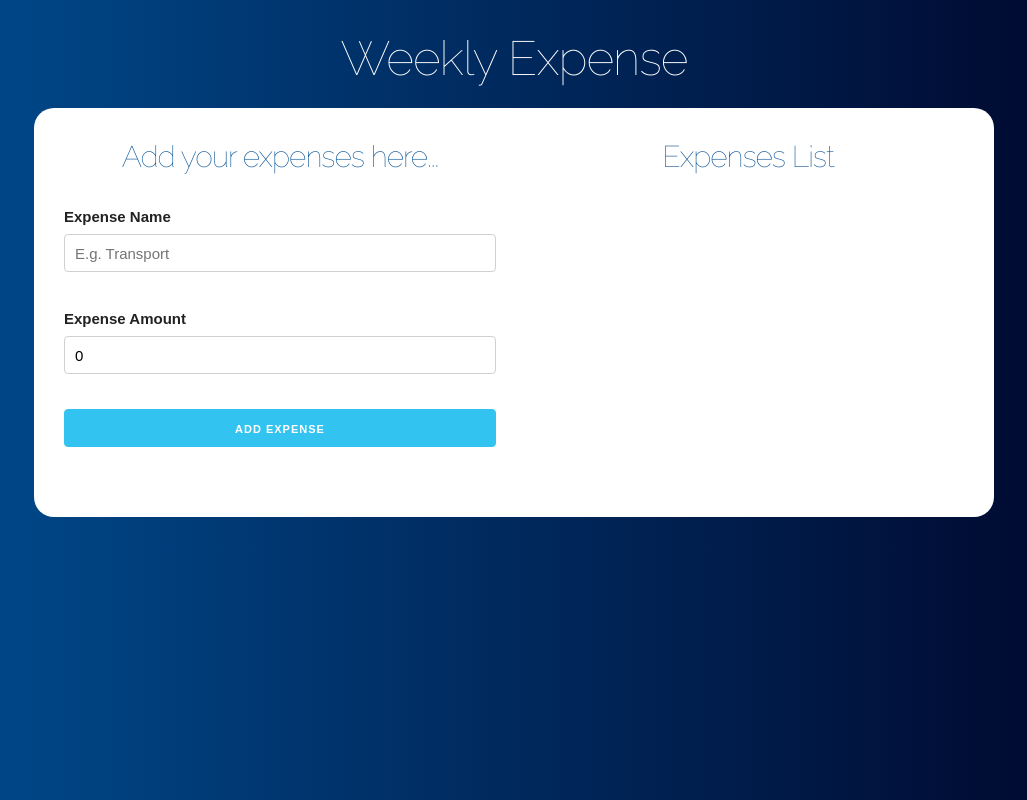
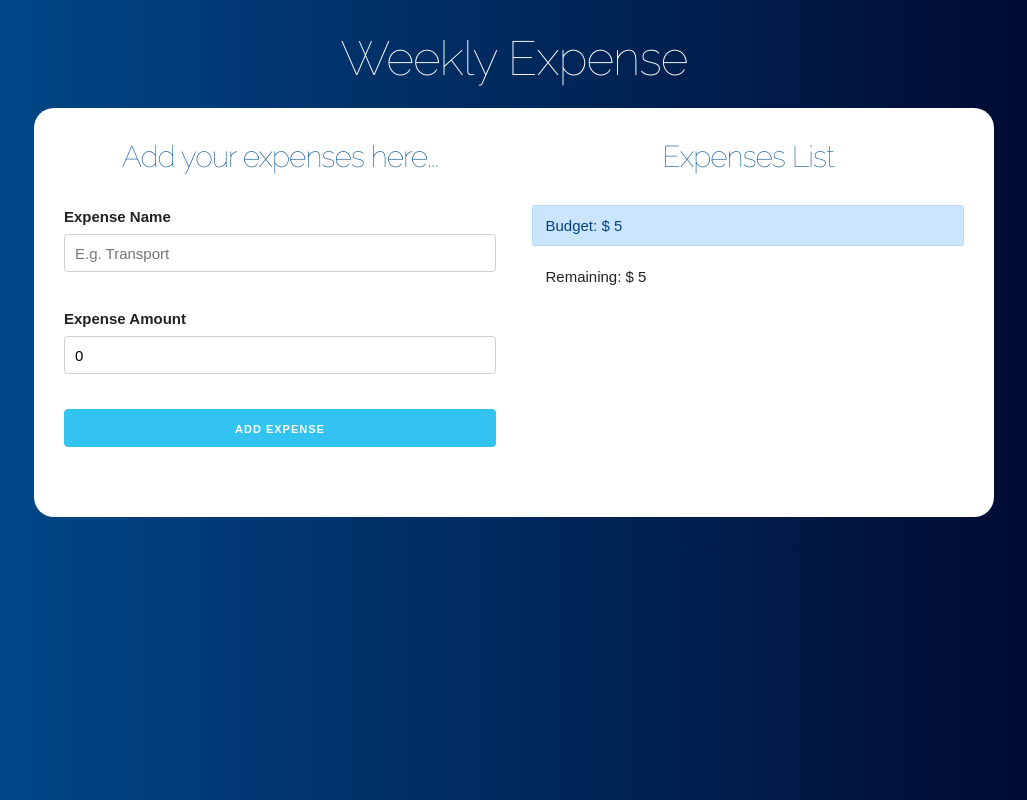
Before and after one commit to JnDiego/budget_management, a React (Create React App) app: page / in a window 1280 px wide. Both pictures are taken after typing "5" into the empty fields and a click on the input "Define budget". Shown: the whole page, without its empty margins (126-1153 px from the left). Built offline with nearby package versions, Linux system fonts and the light colour scheme.

Commit message:
Se crea componente BudgetControl, el cual mostrará el presupuesto total y el restante. El restante se actualizará a través de un useEffect

```diff
--- a/src/App.js
+++ b/src/App.js
@@ -1,7 +1,8 @@
-import React, { useState } from 'react';
+import React, { useState, useEffect } from 'react';
 import Question from './components/Question';
 import Form from './components/Form';
 import List from './components/List';
+import BudgetControl from './components/BudgetControl';
 
 function App() {
   // Definir el state
@@ -9,11 +10,21 @@ function App() {
   const [remainingBudget, setRemainingBudget] = useState(0);
   const [showQuestion, updateQuestion] = useState(true);
   const [expenses, setExpenses] = useState([]);
+  const [expense, setExpense] = useState({});
+  const [createExpense, setCreateExpense] = useState(false);
 
-  // Función que se ejecuta cuando se agrega un nuevo gasto
-  const addNewExpense = (expense) => {
-    setExpenses([...expenses, expense]);
-  };
+  //UseEffect que actualiza el restante
+  useEffect(() => {
+    if (createExpense) {
+      //Agrega nuevo presupuesto
+      setExpenses([...expenses, expense]);
+      //Resta del presupuesto actual
+      const remaining = remainingBudget - expense.amount;
+      setRemainingBudget(remaining);
+      //Reseteo a false
+      setCreateExpense(false);
+    }
+  }, [createExpense, expense, expenses, remainingBudget]);
 
   return (
     <div className="container">
@@ -25,10 +36,11 @@ function App() {
           ) : (
             <div className="row">
               <div className="one-half column">
-                <Form addNewExpense={addNewExpense} />
+                <Form setExpense={setExpense} setCreateExpense={setCreateExpense} />
               </div>
               <div className="one-half column">
                 <List expenses={expenses} />
+                <BudgetControl budget={budget} remainingBudget={remainingBudget} />
               </div>
             </div>
           )}
--- /dev/null
+++ b/src/components/BudgetControl.js
@@ -0,0 +1,12 @@
+import React, { Fragment } from 'react';
+
+const BudgetControl = ({ budget, remainingBudget }) => {
+  return (
+    <Fragment>
+      <div className="alert alert-primary">Budget: $ {budget}</div>
+      <div className="alert">Remaining: $ {remainingBudget}</div>
+    </Fragment>
+  );
+};
+
+export default BudgetControl;
--- a/src/components/Form.js
+++ b/src/components/Form.js
@@ -2,7 +2,7 @@ import React, { useState } from 'react';
 import Error from './Error';
 import shortid from 'shortid';
 
-const Form = ({ addNewExpense }) => {
+const Form = ({ setExpense, setCreateExpense }) => {
   //State para nombre del gasto
   const [expenseName, setExpenseName] = useState('');
 
@@ -13,7 +13,7 @@ const Form = ({ addNewExpense }) => {
   const [error, setError] = useState({});
 
   //Cuando el usuario agrega un gasto
-  const setExpense = (event) => {
+  const setNewExpense = (event) => {
     event.preventDefault();
 
     //Validar
@@ -36,7 +36,8 @@ const Form = ({ addNewExpense }) => {
     };
 
     // Pasar el gasto al componente principal
-    addNewExpense(expense);
+    setExpense(expense);
+    setCreateExpense(true);
 
     // Resetear el form
     setExpenseName('');
@@ -44,7 +45,7 @@ const Form = ({ addNewExpense }) => {
   };
 
   return (
-    <form action="" onSubmit={setExpense}>
+    <form action="" onSubmit={setNewExpense}>
       <h2>Add your expenses here...</h2>
       {error.state ? <Error message={error.message} /> : null}
       <div className="campo">
```
